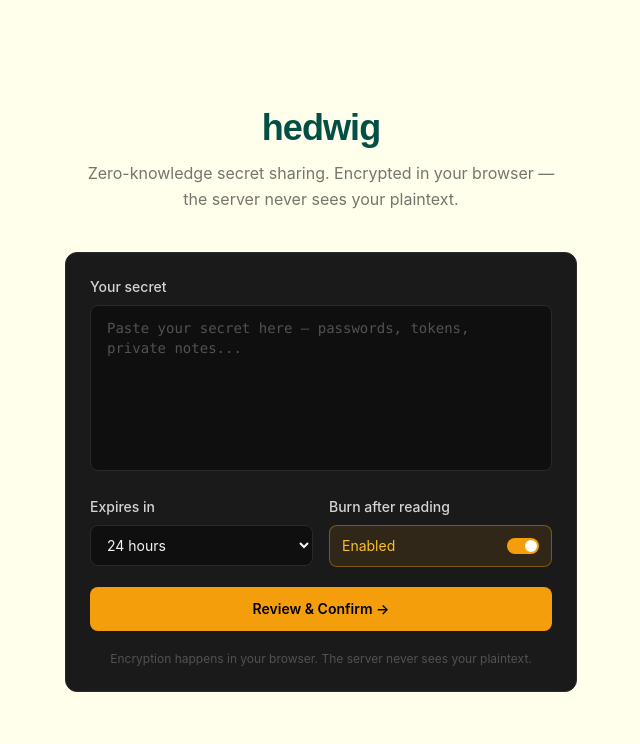
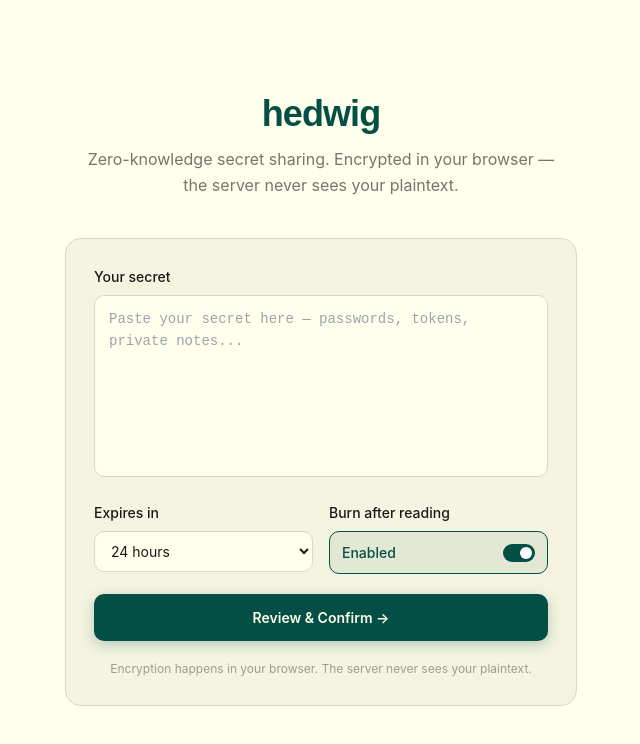
Before and after one commit to iamujjwalsinha/burnote, a Next.js app: page / in a window 1280 px wide. Shown: the top 744 px of the page, without its empty margins (319-959 px from the left). Built offline with nearby package versions, Linux system fonts and the light colour scheme.

Commit message:
design: rebrand to hedwig with WisprType-inspired light theme

```diff
--- a/components/SecretForm.tsx
+++ b/components/SecretForm.tsx
@@ -9,6 +9,12 @@ const TTL_OPTIONS = [
   { label: "7 days", value: 604800 },
   { label: "30 days", value: 2592000 },
 ];
+
+const GREEN = "#034F46";
+const BG = "#FFFFEB";
+const CARD_BG = "#F4F4E0";
+const BORDER = "#D8D8C8";
+const TEXT = "#1A1A1A";
 
 type Step = "write" | "preview" | "done";
 
@@ -39,7 +45,6 @@ export default function SecretForm() {
   async function handleEncrypt() {
     setLoading(true);
     setError("");
-
     try {
       const key = await generateKey();
       const { ciphertext, iv } = await encryptSecret(plaintext, key);
@@ -57,8 +62,7 @@ export default function SecretForm() {
       }
 
       const { id } = await res.json();
-      const link = `${window.location.origin}/s/${id}#${keyFragment}`;
-      setGeneratedLink(link);
+      setGeneratedLink(`${window.location.origin}/s/${id}#${keyFragment}`);
       setStep("done");
     } catch (err: unknown) {
       setError(err instanceof Error ? err.message : "Something went wrong");
@@ -87,147 +91,185 @@ export default function SecretForm() {
   }
 
   return (
-    <div className="bg-[#1a1a1a] border border-[#2a2a2a] rounded-xl p-6">
+    <div style={{ backgroundColor: CARD_BG, border: `1px solid ${BORDER}`, borderRadius: "16px", padding: "28px" }}>
 
       {/* ── STEP 1: Write ── */}
       {step === "write" && (
         <form onSubmit={handlePreview} className="space-y-5">
           <div>
             <div className="flex items-center justify-between mb-2">
-              <label className="text-sm font-medium text-neutral-300">
+              <label className="text-sm font-medium" style={{ color: TEXT }}>
                 Your secret
               </label>
-              {plaintext.length > 0 && (
-                <span className="text-xs text-neutral-600">
+              {charCount > 0 && (
+                <span className="text-xs" style={{ color: TEXT, opacity: 0.4 }}>
                   {charCount} chars · {lineCount} {lineCount === 1 ? "line" : "lines"}
                 </span>
               )}
             </div>
             <textarea
               value={plaintext}
-              onChange={(e) => {
-                setPlaintext(e.target.value);
-                if (error) setError("");
-              }}
+              onChange={(e) => { setPlaintext(e.target.value); if (error) setError(""); }}
               rows={7}
               placeholder="Paste your secret here — passwords, tokens, private notes..."
-              className="w-full bg-[#0f0f0f] border border-[#2a2a2a] rounded-lg px-4 py-3 text-sm font-mono text-neutral-100 placeholder-neutral-600 focus:outline-none focus:ring-1 focus:ring-amber-500 focus:border-amber-500 resize-none transition-colors"
+              style={{
+                width: "100%",
+                backgroundColor: BG,
+                border: `1px solid ${BORDER}`,
+                borderRadius: "10px",
+                padding: "12px 14px",
+                fontSize: "14px",
+                fontFamily: "'JetBrains Mono', 'Courier New', monospace",
+                color: TEXT,
+                outline: "none",
+                resize: "none",
+                lineHeight: "1.6",
+              }}
+              onFocus={(e) => { e.target.style.borderColor = GREEN; e.target.style.boxShadow = `0 0 0 3px ${GREEN}18`; }}
+              onBlur={(e) => { e.target.style.borderColor = BORDER; e.target.style.boxShadow = "none"; }}
             />
           </div>
 
           <div className="grid grid-cols-2 gap-4">
             <div>
-              <label className="block text-sm font-medium text-neutral-300 mb-2">
+              <label className="block text-sm font-medium mb-2" style={{ color: TEXT }}>
                 Expires in
               </label>
               <select
                 value={ttl}
                 onChange={(e) => setTtl(Number(e.target.value))}
-                className="w-full bg-[#0f0f0f] border border-[#2a2a2a] rounded-lg px-3 py-2.5 text-sm text-neutral-100 focus:outline-none focus:ring-1 focus:ring-amber-500 focus:border-amber-500 transition-colors"
+                style={{
+                  width: "100%",
+                  backgroundColor: BG,
+                  border: `1px solid ${BORDER}`,
+                  borderRadius: "10px",
+                  padding: "10px 12px",
+                  fontSize: "14px",
+                  color: TEXT,
+                  outline: "none",
+                  cursor: "pointer",
+                }}
               >
                 {TTL_OPTIONS.map((opt) => (
-                  <option key={opt.value} value={opt.value}>
-                    {opt.label}
-                  </option>
+                  <option key={opt.value} value={opt.value}>{opt.label}</option>
                 ))}
               </select>
             </div>
 
             <div>
-              <label className="block text-sm font-medium text-neutral-300 mb-2">
+              <label className="block text-sm font-medium mb-2" style={{ color: TEXT }}>
                 Burn after reading
               </label>
               <button
                 type="button"
-                onClick={() => setBurnOnRead((prev) => !prev)}
-                className={`w-full flex items-center justify-between px-3 py-2.5 rounded-lg border text-sm transition-colors ${
-                  burnOnRead
-                    ? "bg-amber-500/10 border-amber-500/40 text-amber-400"
-                    : "bg-[#0f0f0f] border-[#2a2a2a] text-neutral-400"
-                }`}
+                onClick={() => setBurnOnRead((p) => !p)}
+                style={{
+                  width: "100%",
+                  display: "flex",
+                  alignItems: "center",
+                  justifyContent: "space-between",
+                  padding: "10px 12px",
+                  borderRadius: "10px",
+                  border: `1px solid ${burnOnRead ? GREEN : BORDER}`,
+                  backgroundColor: burnOnRead ? `${GREEN}12` : BG,
+                  fontSize: "14px",
+                  color: burnOnRead ? GREEN : TEXT,
+                  cursor: "pointer",
+                  transition: "all 0.15s",
+                  fontWeight: burnOnRead ? 500 : 400,
+                }}
               >
                 <span>{burnOnRead ? "Enabled" : "Disabled"}</span>
-                <span
-                  className={`w-8 h-4 rounded-full relative transition-colors ${
-                    burnOnRead ? "bg-amber-500" : "bg-[#3a3a3a]"
-                  }`}
-                >
-                  <span
-                    className={`absolute top-0.5 w-3 h-3 rounded-full bg-white transition-all ${
-                      burnOnRead ? "left-[18px]" : "left-0.5"
-                    }`}
-                  />
+                <span style={{
+                  width: "32px", height: "18px", borderRadius: "9px", position: "relative",
+                  backgroundColor: burnOnRead ? GREEN : "#CBD5D3",
+                  transition: "background-color 0.15s", flexShrink: 0,
+                }}>
+                  <span style={{
+                    position: "absolute", top: "3px",
+                    left: burnOnRead ? "17px" : "3px",
+                    width: "12px", height: "12px", borderRadius: "50%",
+                    backgroundColor: "white", transition: "left 0.15s",
+                  }} />
                 </span>
               </button>
             </div>
           </div>
 
           {error && (
-            <p className="text-red-400 text-sm bg-red-500/10 border border-red-500/20 rounded-lg px-4 py-2">
+            <p style={{ color: "#B91C1C", fontSize: "13px", backgroundColor: "#FEF2F2", border: "1px solid #FECACA", borderRadius: "8px", padding: "10px 14px" }}>
               {error}
             </p>
           )}
 
           <button
             type="submit"
-            className="w-full bg-amber-500 hover:bg-amber-400 text-black font-semibold py-3 rounded-lg text-sm transition-colors"
+            style={{
+              width: "100%", backgroundColor: GREEN, color: "#FFFFEB",
+              fontWeight: 600, padding: "13px", borderRadius: "10px",
+              fontSize: "14px", border: "none", cursor: "pointer",
+              boxShadow: "0 4px 14px rgba(3,79,70,0.25)",
+              transition: "opacity 0.15s",
+            }}
+            onMouseOver={(e) => (e.currentTarget.style.opacity = "0.9")}
+            onMouseOut={(e) => (e.currentTarget.style.opacity = "1")}
           >
             Review & Confirm →
           </button>
 
-          <p className="text-neutral-600 text-xs text-center">
+          <p className="text-center text-xs" style={{ color: TEXT, opacity: 0.4 }}>
             Encryption happens in your browser. The server never sees your plaintext.
           </p>
         </form>
       )}
 
-      {/* ── STEP 2: Preview / Confirm ── */}
+      {/* ── STEP 2: Preview ── */}
       {step === "preview" && (
         <div className="space-y-5 animate-fade-in">
           <div>
-            <h2 className="text-base font-semibold text-white mb-1">
+            <h2 className="text-lg font-semibold mb-1" style={{ fontFamily: "'Bricolage Grotesque', sans-serif", color: TEXT }}>
               Review your secret
             </h2>
-            <p className="text-neutral-500 text-sm">
-              Make sure everything looks right before it gets encrypted.
+            <p className="text-sm" style={{ color: TEXT, opacity: 0.55 }}>
+              Confirm everything looks right before encrypting.
             </p>
           </div>
 
-          {/* Secret preview */}
-          <div className="bg-[#0f0f0f] border border-[#2a2a2a] rounded-lg overflow-hidden">
-            <div className="flex items-center justify-between px-4 py-2 border-b border-[#2a2a2a]">
-              <span className="text-xs text-neutral-500 font-medium uppercase tracking-wide">
+          <div style={{ backgroundColor: BG, border: `1px solid ${BORDER}`, borderRadius: "10px", overflow: "hidden" }}>
+            <div className="flex items-center justify-between px-4 py-2" style={{ borderBottom: `1px solid ${BORDER}` }}>
+              <span className="text-xs font-medium uppercase tracking-wide" style={{ color: TEXT, opacity: 0.4 }}>
                 Secret preview
               </span>
-              <span className="text-xs text-neutral-600">
+              <span className="text-xs" style={{ color: TEXT, opacity: 0.35 }}>
                 {charCount} chars · {lineCount} {lineCount === 1 ? "line" : "lines"}
               </span>
             </div>
-            <pre className="px-4 py-3 text-sm font-mono text-neutral-300 whitespace-pre-wrap break-words max-h-48 overflow-y-auto leading-relaxed">
+            <pre style={{
+              padding: "14px 16px", fontSize: "13px",
+              fontFamily: "'JetBrains Mono', monospace", color: TEXT,
+              whiteSpace: "pre-wrap", wordBreak: "break-words",
+              maxHeight: "180px", overflowY: "auto", lineHeight: "1.6",
+              margin: 0,
+            }}>
               {plaintext}
             </pre>
           </div>
 
-          {/* Settings summary */}
-          <div className="bg-[#0f0f0f] border border-[#2a2a2a] rounded-lg px-4 py-3 space-y-2 text-sm">
-            <div className="flex justify-between">
-              <span className="text-neutral-500">Expires in</span>
-              <span className="text-neutral-300">{ttlLabel}</span>
-            </div>
-            <div className="flex justify-between">
-              <span className="text-neutral-500">Burn after reading</span>
-              <span className={burnOnRead ? "text-amber-400" : "text-neutral-400"}>
-                {burnOnRead ? "Yes — deleted on first view" : "No"}
-              </span>
-            </div>
-            <div className="flex justify-between">
-              <span className="text-neutral-500">Encryption</span>
-              <span className="text-neutral-300">AES-GCM 256-bit (browser-only)</span>
-            </div>
+          <div style={{ backgroundColor: BG, border: `1px solid ${BORDER}`, borderRadius: "10px", padding: "14px 16px" }} className="space-y-2">
+            {[
+              ["Expires in", ttlLabel],
+              ["Burn after reading", burnOnRead ? "Yes — deleted on first view" : "No"],
+              ["Encryption", "AES-GCM 256-bit (browser-only)"],
+            ].map(([label, value]) => (
+              <div key={label} className="flex justify-between text-sm">
+                <span style={{ color: TEXT, opacity: 0.5 }}>{label}</span>
+                <span style={{ color: label === "Burn after reading" && burnOnRead ? GREEN : TEXT, fontWeight: burnOnRead && label === "Burn after reading" ? 500 : 400 }}>{value}</span>
+              </div>
+            ))}
           </div>
 
           {error && (
-            <p className="text-red-400 text-sm bg-red-500/10 border border-red-500/20 rounded-lg px-4 py-2">
+            <p style={{ color: "#B91C1C", fontSize: "13px", backgroundColor: "#FEF2F2", border: "1px solid #FECACA", borderRadius: "8px", padding: "10px 14px" }}>
               {error}
             </p>
           )}
@@ -236,16 +278,28 @@ export default function SecretForm() {
             <button
               onClick={() => setStep("write")}
               disabled={loading}
-              className="flex-1 border border-[#2a2a2a] hover:border-[#3a3a3a] text-neutral-400 hover:text-neutral-200 py-3 rounded-lg text-sm transition-colors disabled:opacity-50"
+              style={{
+                flex: 1, border: `1px solid ${BORDER}`, backgroundColor: BG,
+                color: TEXT, padding: "12px", borderRadius: "10px",
+                fontSize: "14px", cursor: "pointer", transition: "border-color 0.15s",
+                opacity: loading ? 0.5 : 1,
+              }}
             >
               ← Edit
             </button>
             <button
               onClick={handleEncrypt}
               disabled={loading}
-              className="flex-[2] bg-amber-500 hover:bg-amber-400 disabled:bg-amber-500/50 text-black font-semibold py-3 rounded-lg text-sm transition-colors"
+              style={{
+                flex: 2, backgroundColor: loading ? `${GREEN}80` : GREEN,
+                color: "#FFFFEB", fontWeight: 600, padding: "12px",
+                borderRadius: "10px", fontSize: "14px", border: "none",
+                cursor: loading ? "not-allowed" : "pointer",
+                boxShadow: loading ? "none" : "0 4px 14px rgba(3,79,70,0.25)",
+                transition: "all 0.15s",
+              }}
             >
-              {loading ? "Encrypting..." : "Confirm & Encrypt"}
+              {loading ? "Encrypting…" : "Confirm & Encrypt"}
             </button>
           </div>
         </div>
@@ -255,50 +309,67 @@ export default function SecretForm() {
       {step === "done" && (
         <div className="space-y-5 animate-fade-in">
           <div className="text-center">
-            <div className="text-2xl mb-2">✅</div>
-            <h2 className="text-lg font-semibold text-white">Secret encrypted!</h2>
-            <p className="text-neutral-400 text-sm mt-1">
-              Share this link. The decryption key lives after the{" "}
-              <code className="text-amber-400">#</code> and never touches the server.
+            <div className="text-3xl mb-3">✉️</div>
+            <h2 className="text-xl font-semibold mb-1" style={{ fontFamily: "'Bricolage Grotesque', sans-serif", color: TEXT }}>
+              Secret encrypted
+            </h2>
+            <p className="text-sm" style={{ color: TEXT, opacity: 0.55 }}>
+              Share this link. The key is in the <code style={{ color: GREEN }}>#fragment</code> — never sent to the server.
             </p>
           </div>
 
           <div>
-            <label className="block text-sm font-medium text-neutral-300 mb-2">
-              Your shareable link
-            </label>
+            <label className="block text-sm font-medium mb-2" style={{ color: TEXT }}>Shareable link</label>
             <div className="flex gap-2">
               <input
                 type="text"
                 readOnly
                 value={generatedLink}
-                className="flex-1 min-w-0 bg-[#0f0f0f] border border-[#2a2a2a] rounded-lg px-3 py-2.5 text-xs font-mono text-neutral-300 focus:outline-none"
+                style={{
+                  flex: 1, minWidth: 0, backgroundColor: BG, border: `1px solid ${BORDER}`,
+                  borderRadius: "10px", padding: "10px 12px",
+                  fontSize: "12px", fontFamily: "'JetBrains Mono', monospace",
+                  color: TEXT, outline: "none",
+                }}
               />
               <button
                 onClick={copyLink}
-                className="px-4 py-2.5 bg-amber-500 hover:bg-amber-400 text-black font-semibold text-sm rounded-lg transition-colors whitespace-nowrap"
+                style={{
+                  padding: "10px 18px", backgroundColor: GREEN, color: "#FFFFEB",
+                  fontWeight: 600, fontSize: "14px", borderRadius: "10px",
+                  border: "none", cursor: "pointer", whiteSpace: "nowrap",
+                  boxShadow: "0 4px 14px rgba(3,79,70,0.25)", transition: "opacity 0.15s",
+                }}
+                onMouseOver={(e) => (e.currentTarget.style.opacity = "0.9")}
+                onMouseOut={(e) => (e.currentTarget.style.opacity = "1")}
               >
                 {copied ? "Copied!" : "Copy"}
               </button>
             </div>
           </div>
 
-          <div className="bg-[#0f0f0f] border border-[#2a2a2a] rounded-lg px-4 py-3 space-y-1.5 text-sm">
-            <div className="flex justify-between">
-              <span className="text-neutral-500">Expires</span>
-              <span className="text-neutral-300">{ttlLabel} from now</span>
-            </div>
-            <div className="flex justify-between">
-              <span className="text-neutral-500">Burn after reading</span>
-              <span className={burnOnRead ? "text-amber-400" : "text-neutral-300"}>
-                {burnOnRead ? "Yes" : "No"}
-              </span>
-            </div>
+          <div style={{ backgroundColor: BG, border: `1px solid ${BORDER}`, borderRadius: "10px", padding: "14px 16px" }} className="space-y-2">
+            {[
+              ["Expires", `${ttlLabel} from now`],
+              ["Burn after reading", burnOnRead ? "Yes" : "No"],
+            ].map(([label, value]) => (
+              <div key={label} className="flex justify-between text-sm">
+                <span style={{ color: TEXT, opacity: 0.5 }}>{label}</span>
+                <span style={{ color: label === "Burn after reading" && burnOnRead ? GREEN : TEXT, fontWeight: burnOnRead && label === "Burn after reading" ? 500 : 400 }}>{value}</span>
+              </div>
+            ))}
           </div>
 
           <button
             onClick={reset}
-            className="w-full border border-[#2a2a2a] hover:border-[#3a3a3a] text-neutral-400 hover:text-neutral-200 py-2.5 rounded-lg text-sm transition-colors"
+            style={{
+              width: "100%", border: `1px solid ${BORDER}`, backgroundColor: "transparent",
+              color: TEXT, padding: "12px", borderRadius: "10px",
+              fontSize: "14px", cursor: "pointer", opacity: 0.7,
+              transition: "opacity 0.15s",
+            }}
+            onMouseOver={(e) => (e.currentTarget.style.opacity = "1")}
+            onMouseOut={(e) => (e.currentTarget.style.opacity = "0.7")}
           >
             Create another secret
           </button>
```
